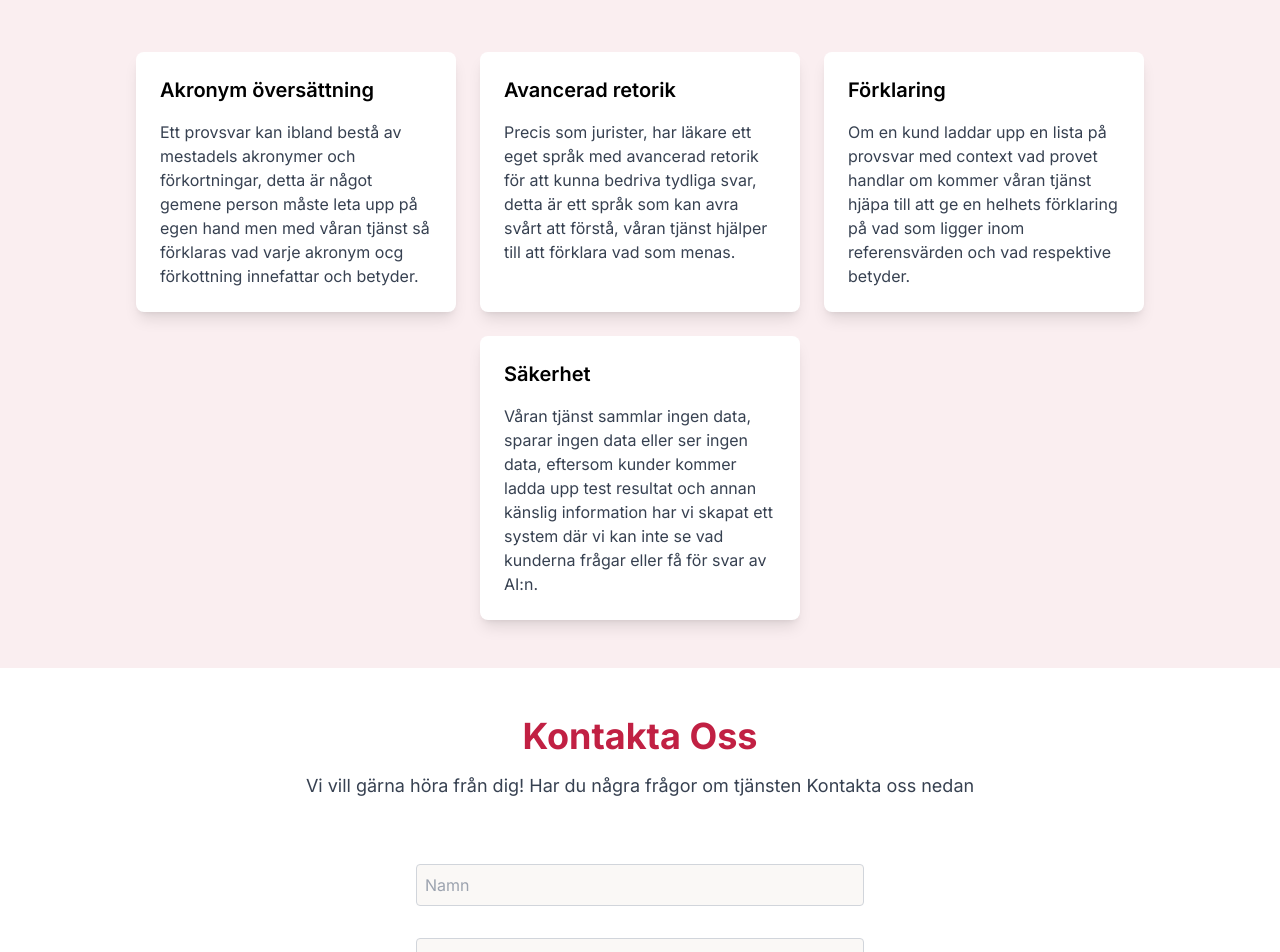
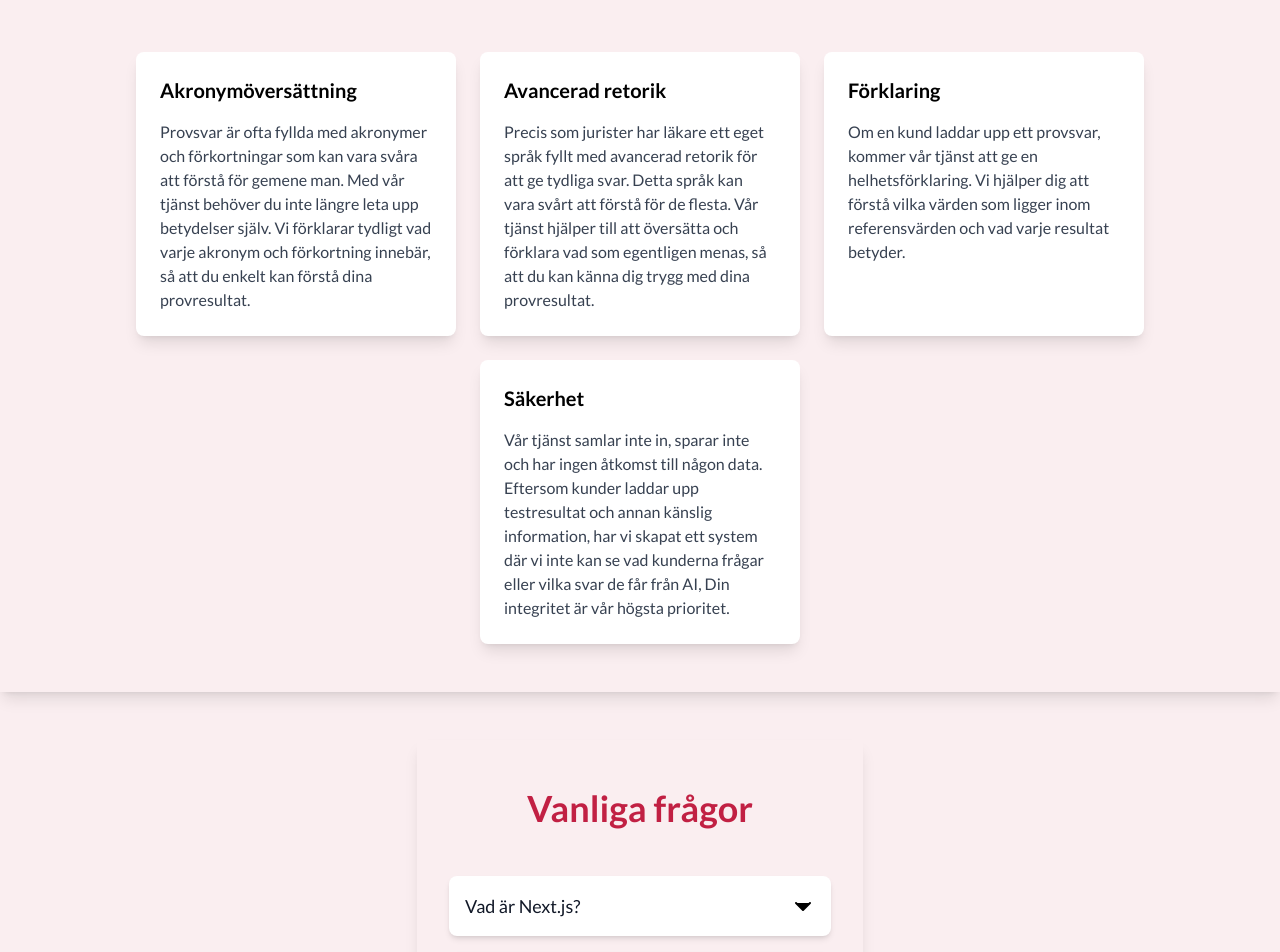
Before and after one commit to hugojohansson1021/JournalKollen, a Next.js app: page / in a window 1280 px wide. Shown: the part 1880-2832 px from the top of the page. Built offline with nearby package versions, Linux system fonts and the light colour scheme.

Commit message:
Fix- Faq component

```diff
--- a/package.json
+++ b/package.json
@@ -9,6 +9,7 @@
     "lint": "next lint"
   },
   "dependencies": {
+    "@heroicons/react": "^2.1.4",
     "@next/third-parties": "^14.2.3",
     "dotenv": "^16.4.5",
     "framer-motion": "^11.2.6",
--- a/src/app/Vilkor/page.tsx
+++ b/src/app/Vilkor/page.tsx
@@ -5,6 +5,7 @@ import ContactForm from "../components/ContactForm";
 import Footer from "../components/Footer";
 import Navbar from "../components/Navbar";
 import Vilkor from "../components/Vilkor";
+
 
 
 
--- /dev/null
+++ b/src/app/components/Faq.tsx
@@ -0,0 +1,102 @@
+'use client';
+
+import React, { useState } from 'react';
+import { motion } from 'framer-motion';
+
+interface FaqProps {
+  isSwedish: boolean;
+  setIsSwedish: React.Dispatch<React.SetStateAction<boolean>>;
+}
+
+const Faq: React.FC<FaqProps> = ({ isSwedish, setIsSwedish }) => {
+  const textConfig = {
+    en: {
+      questions: [
+        {
+          question: 'What is Next.js?',
+          answer: 'Next.js is a React framework for production that makes it easy to build fast and user-friendly web applications.',
+        },
+        {
+          question: 'What is TypeScript?',
+          answer: 'TypeScript is a strongly typed programming language that builds on JavaScript, giving you better tooling at any scale.',
+        },
+      ],
+    },
+    sv: {
+      questions: [
+        {
+          question: 'Vad är Next.js?',
+          answer: 'Next.js är ett React-ramverk för produktion som gör det enkelt att bygga snabba och användarvänliga webbapplikationer.',
+        },
+        {
+          question: 'Vad är TypeScript?',
+          answer: 'TypeScript är ett starkt typat programmeringsspråk som bygger på JavaScript och ger dig bättre verktyg i alla skala.',
+        },
+      ],
+    },
+  };
+
+  const currentTextConfig = isSwedish ? textConfig.sv : textConfig.en;
+
+  const [openIndex, setOpenIndex] = useState<number | null>(null);
+
+  const handleToggle = (index: number) => {
+    setOpenIndex(openIndex === index ? null : index);
+  };
+
+  return (
+    <section className="py-12 px-4 sm:px-6 lg:px-8 mt-12 shadow-lg">
+      <div className="max-w-7xl mx-auto">
+        <div className="flex flex-col justify-center text-center mb-8">
+          <motion.h2
+            initial={{ opacity: 0, y: 50 }}
+            whileInView={{ opacity: 1, y: 0 }}
+            transition={{ duration: 0.6 }}
+            viewport={{ once: true }}
+            className="text-4xl font-bold text-[#c12043] mb-4"
+          >
+            {isSwedish ? 'Vanliga frågor' : 'Frequently Asked Questions'}
+          </motion.h2>
+        </div>
+
+        <div className="space-y-4">
+          {currentTextConfig.questions.map((item, index) => (
+            <div key={index} className="bg-white p-4 rounded-lg shadow-md">
+              <button
+                onClick={() => handleToggle(index)}
+                className="flex justify-between items-center w-[350px] text-left"
+              >
+                <span className="text-lg font-medium text-gray-900">{item.question}</span>
+                <svg
+                  className={`h-6 w-6 transform transition-transform ${
+                    openIndex === index ? 'rotate-180' : 'rotate-0'
+                  }`}
+                  fill="black"
+                  stroke="currentColor"
+                  viewBox="0 0 24 24"
+                  xmlns="http://www.w3.org/2000/svg"
+                >
+                  <path strokeLinecap="round" strokeLinejoin="round" strokeWidth="2" d="M19 9l-7 7-7-7"></path>
+                </svg>
+              </button>
+              {openIndex === index && (
+                <motion.div
+                  initial={{ opacity: 0, height: 0 }}
+                  animate={{ opacity: 1, height: 'auto' }}
+                  transition={{ duration: 0.3 }}
+                  className="mt-2"
+                >
+                  <div className="pl-6 w-[350px]">
+                    <p className="text-gray-700">{item.answer}</p>
+                  </div>
+                </motion.div>
+              )}
+            </div>
+          ))}
+        </div>
+      </div>
+    </section>
+  );
+};
+
+export default Faq;
--- a/src/app/components/Header.tsx
+++ b/src/app/components/Header.tsx
@@ -51,7 +51,7 @@ const headercontainer: React.FC<{ isSwedish: boolean; setIsSwedish: React.Dispat
               whileInView={{ opacity: 1, y: 0 }}
               transition={{ duration: 0.6, delay: 0.2 }}
               viewport={{ once: true }}
-              className="text-gray-700 mr-5 ml-5 text-lg mb-2 font-sans lg:pr-24 lg:pl-24"
+              className="text-gray-700 mr-5 ml-5 text-lg mb-2 lg:pr-24 lg:pl-24"
             >
               {isSwedish ? textConfig.sv.description : textConfig.en.description}
             <br />
--- a/src/app/components/Varfor.tsx
+++ b/src/app/components/Varfor.tsx
@@ -16,12 +16,12 @@ const SecurityInfo: React.FC<{ isSwedish: boolean; setIsSwedish: React.Dispatch<
     },
     sv: {
       title: 'Varför Journal Kollen?',
-      description: 'Vi vet att vänta på provsvar från 1177 eller läkare kan vara stressamt, när provresultaten sedan väl mottages så kan det vara svårt att förstå svaret, denna tjänst låter en AI översätta siffror och akronymer till förstålig text för gemene person, nedan finns några anledningar att använda våran tjänst för att hjälpa dig',
+      description: 'Att vänta på provsvar från 1177 eller läkare kan vara både stressande och frustrerande. När svaren väl kommer kan de medicinska termerna och siffrorna vara svåra att förstå. Vår AI-tjänst översätter dessa komplexa provsvar till enkel och begriplig text, så att du snabbt och enkelt kan förstå ditt provsvar.',
       points: [
-        { title: 'Akronym översättning', description: 'Ett provsvar kan ibland bestå av mestadels akronymer och förkortningar, detta är något gemene person måste leta upp på egen hand men med våran tjänst så förklaras vad varje akronym ocg förkottning innefattar och betyder.  ' },
-        { title: 'Avancerad retorik', description: 'Precis som jurister, har läkare ett eget språk med avancerad retorik för att kunna bedriva tydliga svar, detta är ett språk som kan avra svårt att förstå, våran tjänst hjälper till att förklara vad som menas.' },
-        { title: 'Förklaring', description: 'Om en kund laddar upp en lista på provsvar med context vad provet handlar om kommer våran tjänst hjäpa till att ge en helhets förklaring på vad som ligger inom referensvärden och vad respektive betyder. ' },
-        { title: 'Säkerhet', description: 'Våran tjänst sammlar ingen data, sparar ingen data eller ser ingen data, eftersom kunder kommer ladda upp test resultat och annan känslig information har vi skapat ett system där vi kan inte se vad kunderna frågar eller få för svar av AI:n.' },
+        { title: 'Akronymöversättning', description: 'Provsvar är ofta fyllda med akronymer och förkortningar som kan vara svåra att förstå för gemene man. Med vår tjänst behöver du inte längre leta upp betydelser själv. Vi förklarar tydligt vad varje akronym och förkortning innebär, så att du enkelt kan förstå dina provresultat.' },
+        { title: 'Avancerad retorik', description: 'Precis som jurister har läkare ett eget språk fyllt med avancerad retorik för att ge tydliga svar. Detta språk kan vara svårt att förstå för de flesta. Vår tjänst hjälper till att översätta och förklara vad som egentligen menas, så att du kan känna dig trygg med dina provresultat.' },
+        { title: 'Förklaring', description: 'Om en kund laddar upp ett provsvar, kommer vår tjänst att ge en helhetsförklaring. Vi hjälper dig att förstå vilka värden som ligger inom referensvärden och vad varje resultat betyder.' },
+        { title: 'Säkerhet', description: 'Vår tjänst samlar inte in, sparar inte och har ingen åtkomst till någon data. Eftersom kunder laddar upp testresultat och annan känslig information, har vi skapat ett system där vi inte kan se vad kunderna frågar eller vilka svar de får från AI, Din integritet är vår högsta prioritet.' },
       ],
     },
   };
--- a/src/app/globals.css
+++ b/src/app/globals.css
@@ -18,8 +18,11 @@
 
 body {
   color: rgb(var(--foreground-rgb));
-  background: #faeef0
+  background: #faeef0;
+  font-family: 'Lato', sans-serif !important;
 }
+
+
 
 @layer utilities {
   .text-balance {
--- a/src/app/layout.tsx
+++ b/src/app/layout.tsx
@@ -30,9 +30,22 @@ export default function RootLayout({
   return (
     <html lang="en">
 
+<head>
+<link
+          href="https://fonts.googleapis.com/css2?family=Lato:wght@400;700&display=swap"
+          rel="stylesheet"
+        />
+      </head>
+
+
+
+
+
       <body className={inter.className}>
       <GoogleAnalytics gaId="G-NG8FRQDKCQ" />
       {children}
+
+
 
 
 
--- a/src/app/page.tsx
+++ b/src/app/page.tsx
@@ -8,6 +8,7 @@ import Securepage from "./components/Varfor";
 import ContactForm from "./components/ContactForm";
 import Footer from "./components/Footer";
 import Chatbot from "./components/AiChat";
+import Faq from "./components/Faq";
 
 
 export default function Home() {
@@ -28,6 +29,8 @@ export default function Home() {
 
      <Securepage isSwedish={isSwedish} setIsSwedish={setIsSwedish} />
 
+     <Faq isSwedish={isSwedish} setIsSwedish={setIsSwedish} />
+
      <ContactForm isSwedish={isSwedish} setIsSwedish={setIsSwedish} />
 
      <Footer isSwedish={isSwedish} setIsSwedish={setIsSwedish} />
```
Also changed, not shown: 1 other file (tests, documents, lock files or other folders).
